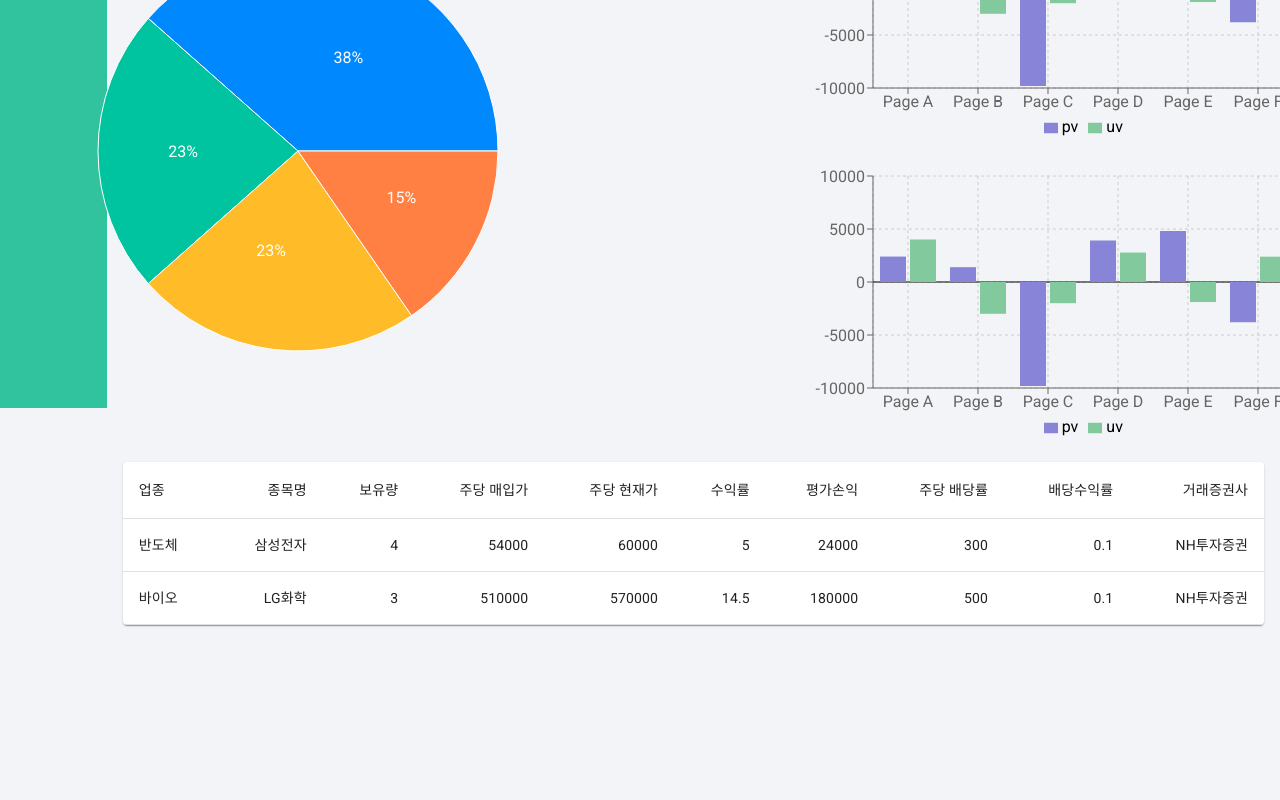
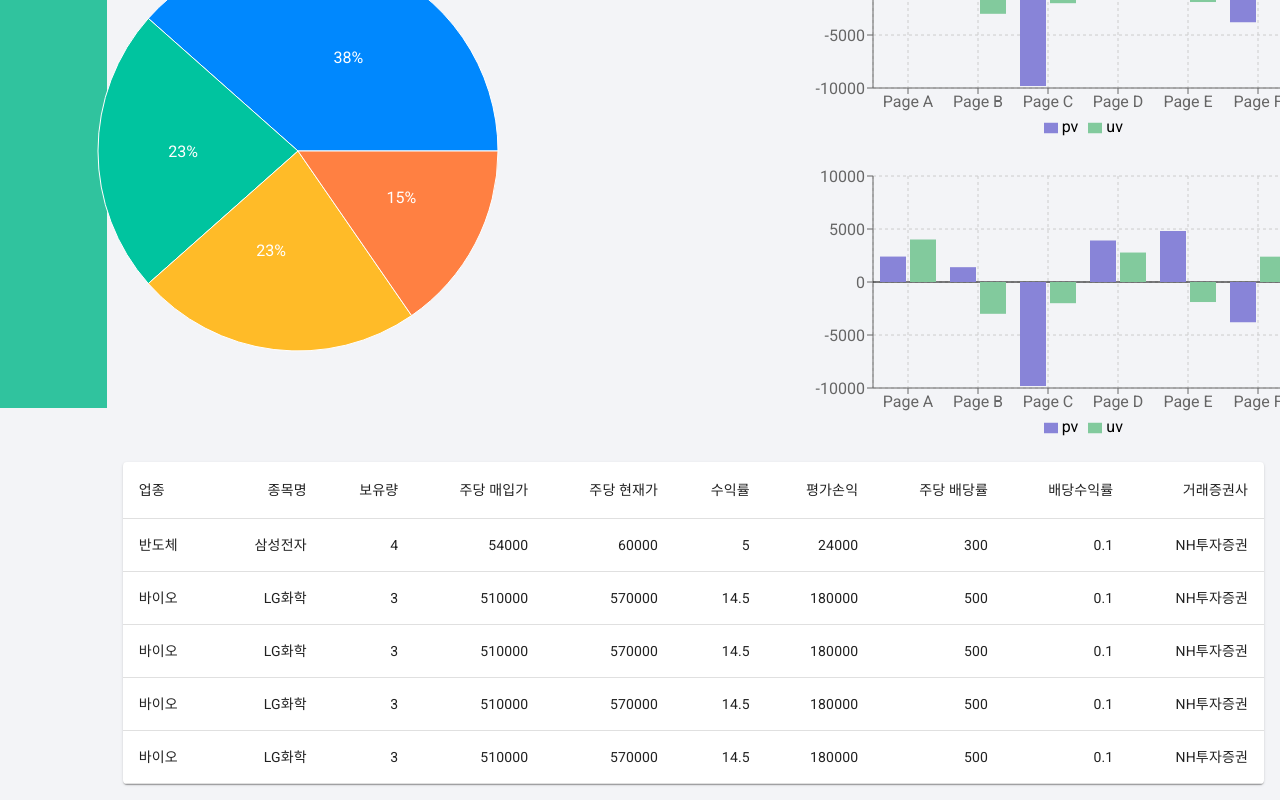
Before and after one commit to ekklesia11/stock-portfolio-client, a React (Create React App) app: page / in a window 1280 px wide. Shown: the part 478-1278 px from the top of the page. Before the commit the page ends 1119 px from the top, so only its background shows below. Built offline with nearby package versions, Linux system fonts and the light colour scheme.

Commit message:
row variables into state variable

```diff
--- a/src/components/main/stockTable.js
+++ b/src/components/main/stockTable.js
@@ -1,4 +1,4 @@
-import React from "react";
+import React, { useState } from "react";
 import { makeStyles } from "@material-ui/core/styles";
 import Table from "@material-ui/core/Table";
 import TableBody from "@material-ui/core/TableBody";
@@ -44,8 +44,7 @@ const createData = (
 };
 
 const StockTable = () => {
-  const classes = useStyles();
-  const rows = [
+  const [stocks, setStocks] = useState([
     createData(
       "반도체",
       "삼성전자",
@@ -70,7 +69,45 @@ const StockTable = () => {
       0.1,
       "NH투자증권"
     ),
-  ];
+    createData(
+      "바이오",
+      "LG화학",
+      3,
+      510000,
+      570000,
+      14.5,
+      180000,
+      500,
+      0.1,
+      "NH투자증권"
+    ),
+    createData(
+      "바이오",
+      "LG화학",
+      3,
+      510000,
+      570000,
+      14.5,
+      180000,
+      500,
+      0.1,
+      "NH투자증권"
+    ),
+    createData(
+      "바이오",
+      "LG화학",
+      3,
+      510000,
+      570000,
+      14.5,
+      180000,
+      500,
+      0.1,
+      "NH투자증권"
+    ),
+  ]);
+
+  const classes = useStyles();
 
   return (
     <div className={classes.container}>
@@ -91,7 +128,7 @@ const StockTable = () => {
             </TableRow>
           </TableHead>
           <TableBody>
-            {rows.map((row) => (
+            {stocks.map((row) => (
               <TableRow key={row.name}>
                 <TableCell component="th" scope="row">
                   {row.sector}
```
